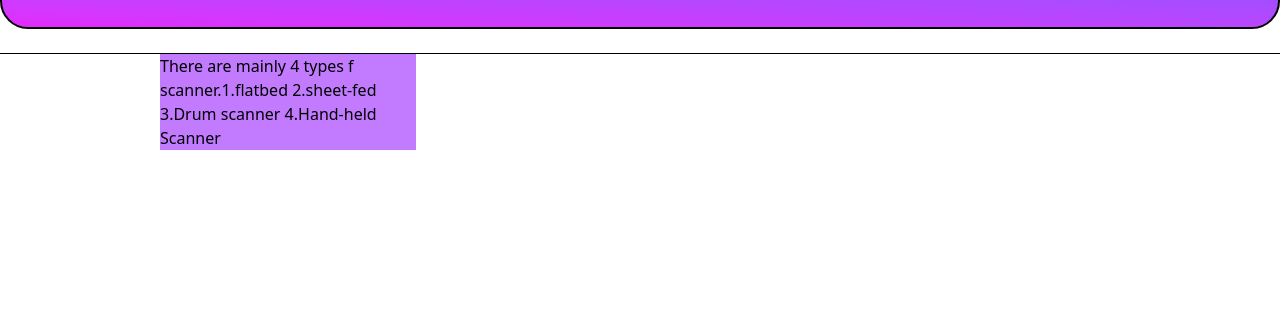
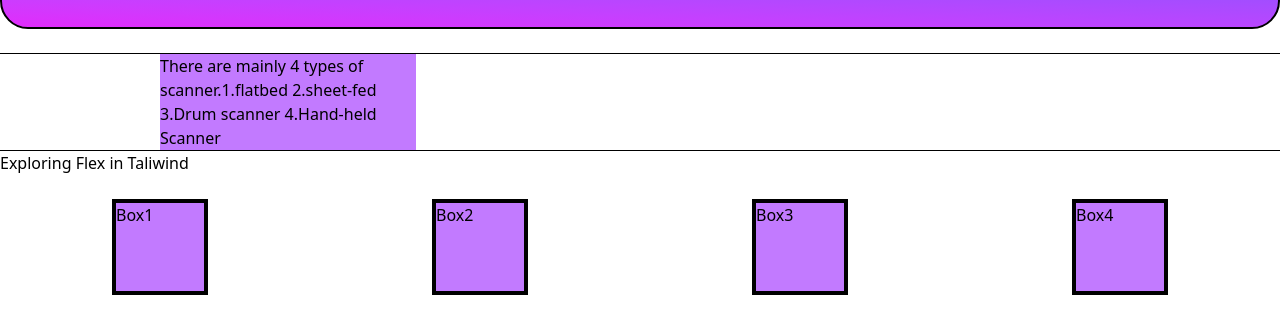
Before and after one commit to mzhrifat/Taliwind, a plain HTML site: page index.html in a window 1280 px wide. Shown: the part 256-590 px from the top of the page. Drawn offline with nearby package versions, Linux system fonts and the light colour scheme.

Commit message:
t 4 commit

```diff
--- a/index.html
+++ b/index.html
@@ -22,7 +22,7 @@
     <p class="font-semibold text-center underline underline-offset-8 uppercase"">Some text</p>
     <p class="font-bold text-r decoration-dashed text-uppercase ">Some text</p>
 
-   <div class=" border-2 h-14 bg-linear-to-bl from-violet-500 to-fuchsia-500 rounded-full"></div>
+  <div class="border-2 h-14 bg-gradient-to-bl from-violet-500 to-fuchsia-500 rounded-full"></div>
 
 
 </section>
@@ -30,11 +30,22 @@
 <hr>
 <section>
   <div class="bg-purple-400 w-1/5 mx-40">
-  <p>There are mainly 4 types f scanner.1.flatbed 2.sheet-fed 3.Drum scanner 4.Hand-held Scanner</p>
+  <p>There are mainly 4 types of scanner.1.flatbed 2.sheet-fed 3.Drum scanner 4.Hand-held Scanner</p>
 </div>
 
 </section>
+<hr>
+<section>
+<h3 class="text-text3xl">Exploring Flex in Taliwind</h3>
+<br>
+<div class="flex justify-around items-center">
+<div class="bg-purple-400 h-24 w-24 border-4 border-color-blue-500"ronded-lg p-4 font-bold>Box1</div>
+<div class="bg-purple-400 h-24 w-24 border-4 border-color-blue-500"ronded-lg p-4 font-bold>Box2</div>
+<div class="bg-purple-400 h-24 w-24 border-4 border-color-blue-500"ronded-lg p-4 font-bold>Box3</div>
+<div class="bg-purple-400 h-24 w-24 border-4 border-color-blue-500"ronded-lg p-4 font-bold>Box4</div>
 
+</div>
+</section>
 </body>
 
 </html>
```
